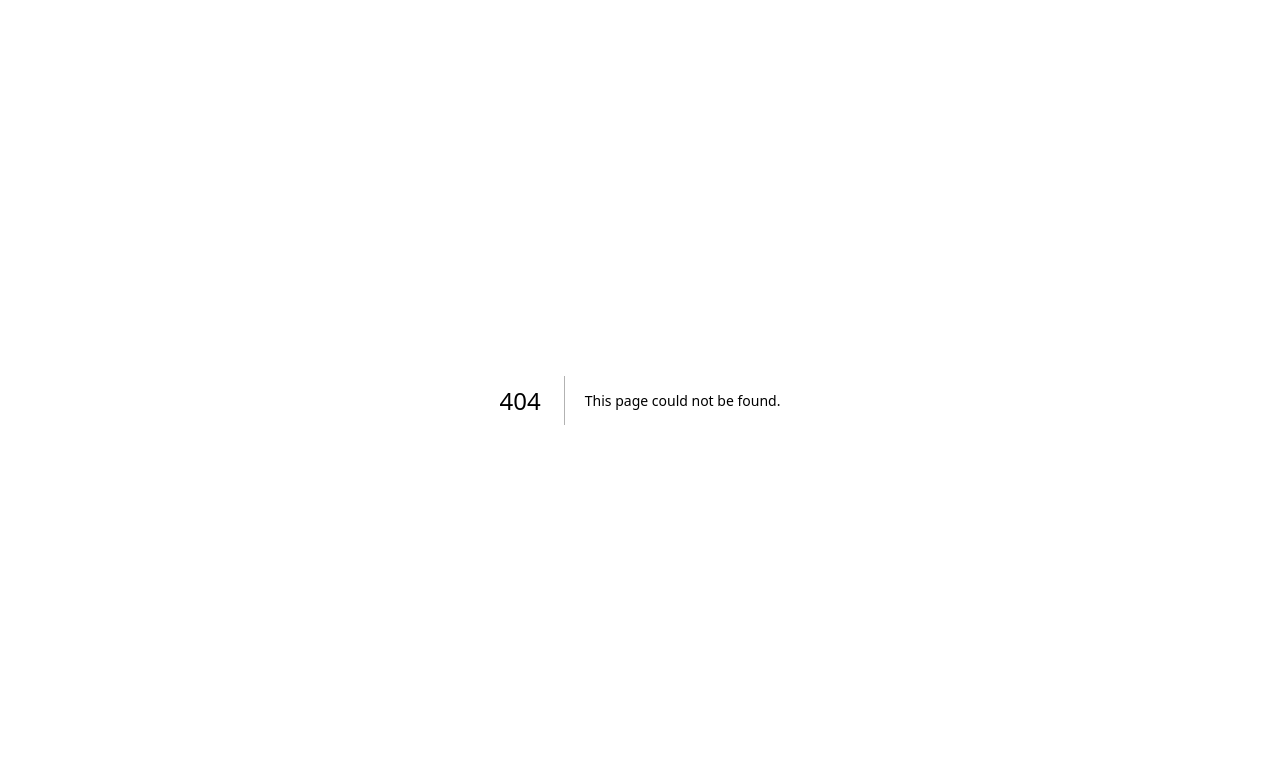
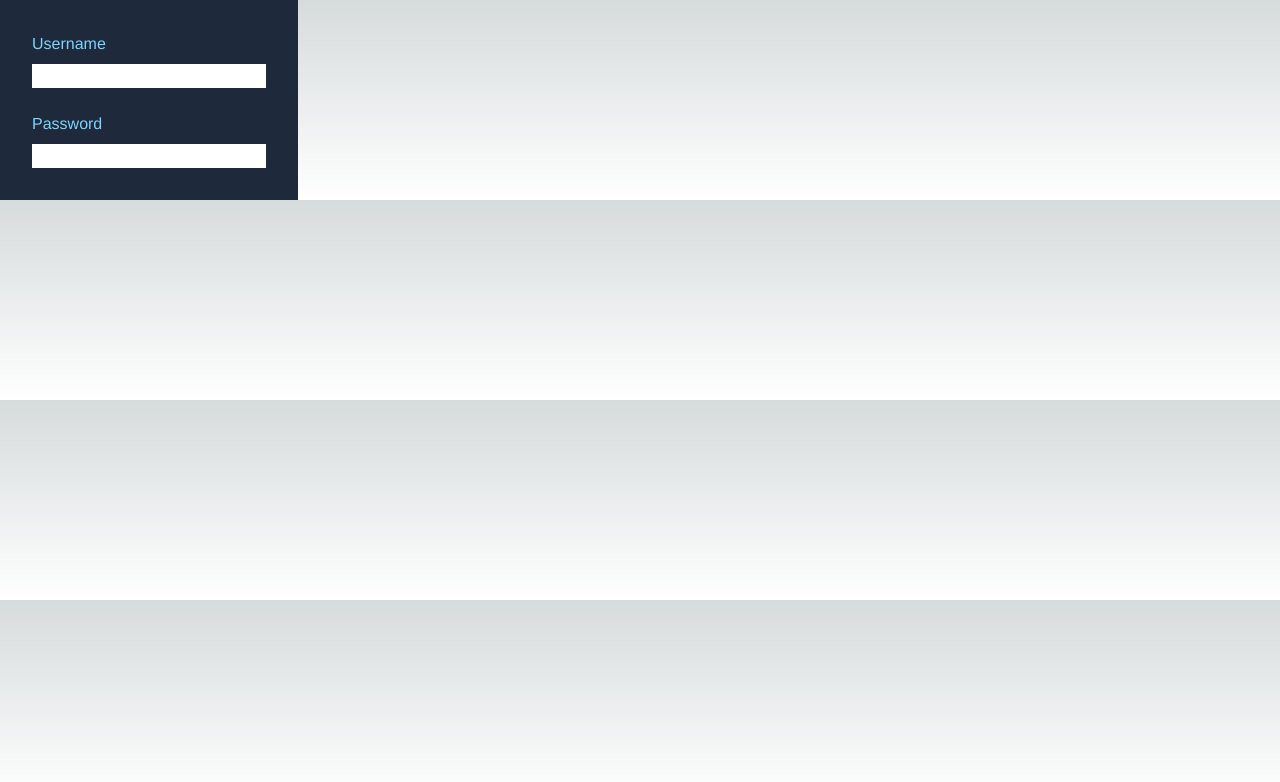
Before and after one commit to nomad-mystic/github-dependences-next, a Next.js app: page /login in a window 1280 px wide. Before the commit this address had no page. Shown: the top 782 px of the page. Built offline with nearby package versions, Linux system fonts and the light colour scheme.

Commit message:
kpm: Start the process of building the UI for user account creation

```diff
--- a/src/app/layout.tsx
+++ b/src/app/layout.tsx
@@ -1,15 +1,26 @@
+import React from 'react';
 import './globals.css'
-import type { Metadata } from 'next'
+
+// Next
+import type {Metadata} from 'next'
+import { NextFont } from "next/dist/compiled/@next/font";
+
+// Fonts
+// @link https://nextjs.org/docs/app/building-your-application/optimizing/fonts
 import { Inter } from 'next/font/google'
 
-const inter = Inter({ subsets: ['latin'] })
+const inter: NextFont = Inter({
+    subsets: ['latin'],
+});
 
 export const metadata: Metadata = {
-  title: 'Create Next App',
-  description: 'Generated by create next app',
-}
+    title: 'GitHub Dependencies',
+    description: '',
+    applicationName: 'GitHub Dependencies',
+};
 
-export default function RootLayout({
+export default function RootLayout(
+    {
        children,
    }: {
     children: React.ReactNode
--- /dev/null
+++ b/src/app/login/page.tsx
@@ -0,0 +1,23 @@
+import React from 'react';
+import Card from "@/app/ui/Card/Card";
+
+const LoginPage = (): React.JSX.Element => {
+    return (
+        <section className="">
+            <Card>
+                <section className="text-teal flex flex-col items-center justify-between bg-cardBackground p-8 mt-0 mb-0 mr-auto mr-left-0 w-fit">
+                    <div className="flex flex-col mb-6">
+                        <label htmlFor="username" className="mb-2 font-body">Username</label>
+                        <input type="text" id="username"/>
+                    </div>
+                    <div className="flex flex-col">
+                        <label htmlFor="password" className="mb-2 font-body">Password</label>
+                        <input type="password" id="password"/>
+                    </div>
+                </section>
+            </Card>
+        </section>
+    );
+};
+
+export default LoginPage;
--- a/src/app/page.tsx
+++ b/src/app/page.tsx
@@ -3,7 +3,6 @@
 import React, { useEffect } from 'react';
 
 import Image from 'next/image'
-
 
 export default function Home() {
     useEffect(() => {
--- /dev/null
+++ b/src/app/ui/Card/Card.css
@@ -0,0 +1,3 @@
+.card {
+
+}
--- /dev/null
+++ b/src/app/ui/Card/Card.tsx
@@ -0,0 +1,11 @@
+import React, { PropsWithChildren } from 'react';
+
+const Card = (props: PropsWithChildren): React.JSX.Element => {
+    return (
+        <section className="card">
+            { props.children }
+        </section>
+    );
+};
+
+export default Card;
--- a/tailwind.config.ts
+++ b/tailwind.config.ts
@@ -1,4 +1,5 @@
-import type { Config } from 'tailwindcss'
+import type {Config} from 'tailwindcss'
+import colors from 'tailwindcss/colors';
 
 const config: Config = {
     content: [
@@ -7,14 +8,32 @@ const config: Config = {
         './src/app/**/*.{js,ts,jsx,tsx,mdx}',
     ],
     theme: {
+        fontFamily: {
+            header: 'Inter var, Helvetica, Arial, sans-serif',
+            body: 'Inter var, Helvetica, Arial, sans-serif',
+        },
+        screens: {
+            'sm': '640px',
+            'md': '768px',
+            'lg': '1024px',
+            'xl': '1280px',
+            '2xl': '1536px',
+        },
         extend: {
             backgroundImage: {
                 'gradient-radial': 'radial-gradient(var(--tw-gradient-stops))',
                 'gradient-conic':
                     'conic-gradient(from 180deg at 50% 50%, var(--tw-gradient-stops))',
             },
+            colors: {
+                teal: 'rgba(125, 211, 252, 1)',
+                cardBackground: 'rgba(30, 41, 59, 1)',
             },
         },
-  plugins: [],
-}
+    },
+    plugins: [
+
+    ],
+};
+
 export default config
```
Also changed, not shown: 1 other file (tests, documents, lock files or other folders). Lines whose indentation alone changed are shown as unchanged.
